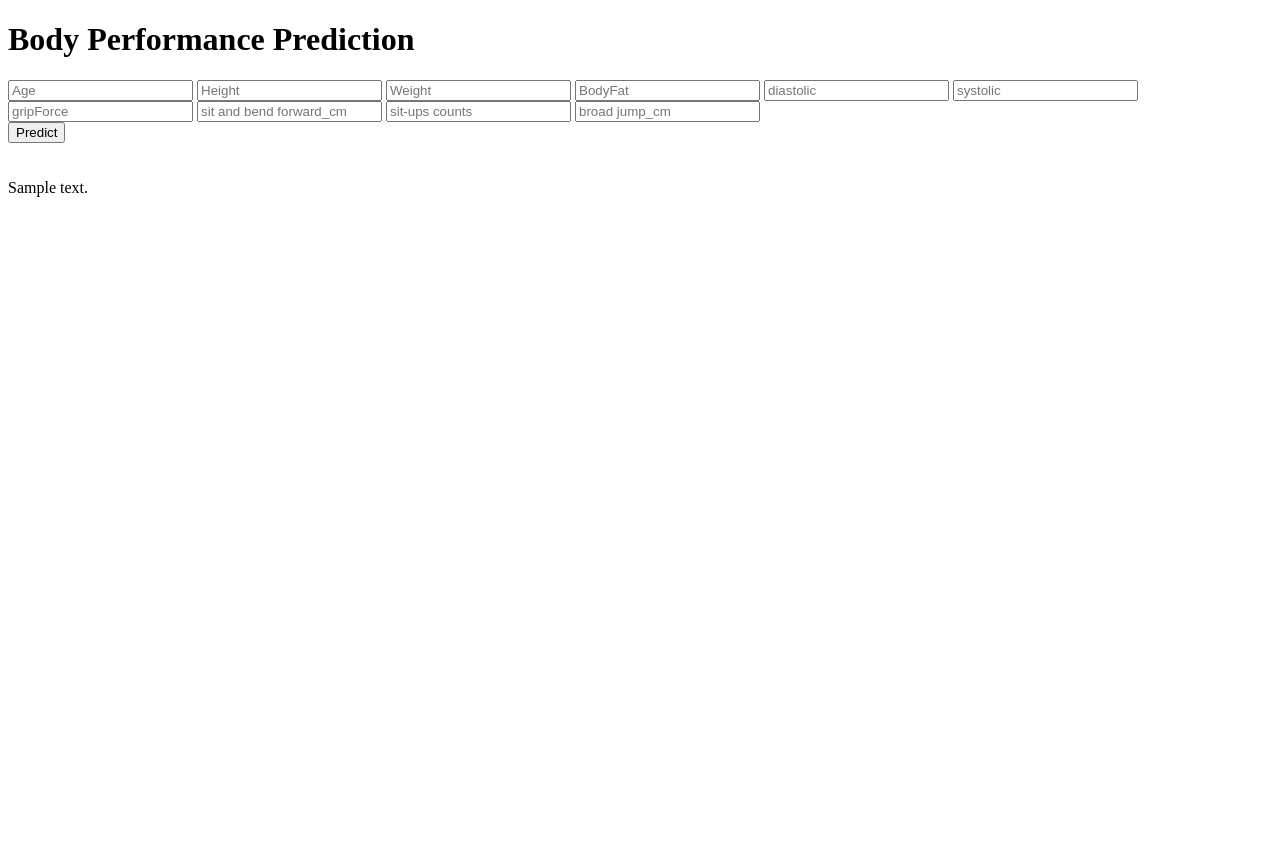
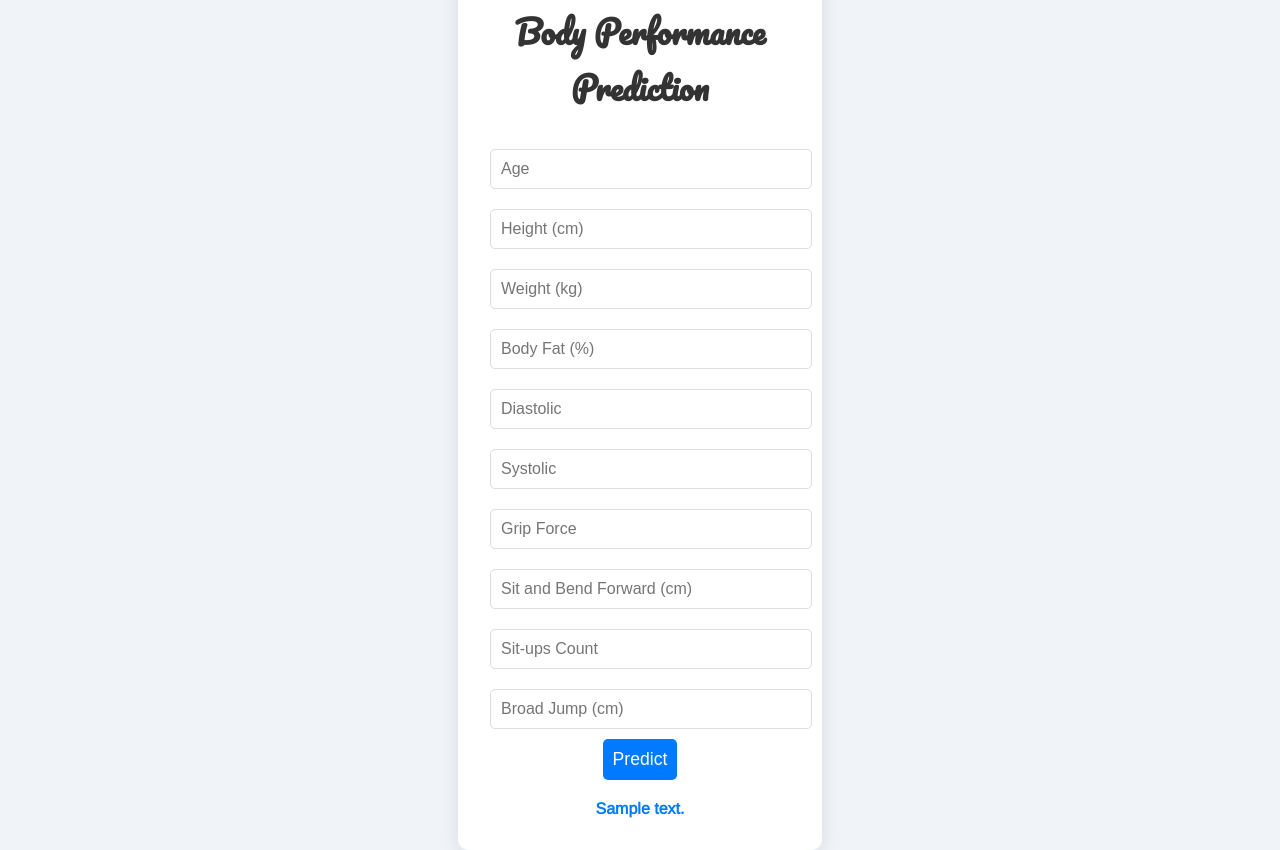
Before and after one commit to kianwai96/BodyPerformance, a Flask app: template templates/app.html in a window 1280 px wide. Before the commit the page ends 197 px from the top, so only its background shows below. Run offline with Flask 3, Linux system fonts and the light colour scheme; the template is opened without the code that fills it: most values are stand-ins (such as "Sample title", 1, 10 or a date in 2020); parts of the project's set-up code (start-up, migrations or seed data) failed here and were passed over.

Commit message:
Add files via upload

```diff
--- a/templates/app.html
+++ b/templates/app.html
@@ -1,14 +1,63 @@
 <!DOCTYPE html>
-<html >
-<!--From https://codepen.io/frytyler/pen/EGdtg-->
+<html lang="en">
 <head>
     <meta charset="UTF-8">
-  <title>ML API</title>
+    <meta name="viewport" content="width=device-width, initial-scale=1.0">
+    <title>Body Performance Prediction</title>
     <link href='https://fonts.googleapis.com/css?family=Pacifico' rel='stylesheet' type='text/css'>
     <link href='https://fonts.googleapis.com/css?family=Arimo' rel='stylesheet' type='text/css'>
     <link href='https://fonts.googleapis.com/css?family=Hind:300' rel='stylesheet' type='text/css'>
     <link href='https://fonts.googleapis.com/css?family=Open+Sans+Condensed:300' rel='stylesheet' type='text/css'>
-
+    <style>
+        body {
+            background-color: #f0f4f8;
+            font-family: 'Arimo', sans-serif;
+            display: flex;
+            justify-content: center;
+            align-items: center;
+            height: 100vh;
+            margin: 0;
+        }
+        .login {
+            background: white;
+            padding: 2rem;
+            border-radius: 10px;
+            box-shadow: 0 4px 20px rgba(0, 0, 0, 0.1);
+            text-align: center;
+            width: 300px;
+        }
+        h1 {
+            font-family: 'Pacifico', cursive;
+            color: #333;
+            margin-bottom: 1.5rem;
+        }
+        input[type="text"] {
+            width: 100%;
+            padding: 10px;
+            margin: 10px 0;
+            border: 1px solid #ddd;
+            border-radius: 5px;
+            font-size: 1rem;
+        }
+        button {
+            background-color: #007bff;
+            color: white;
+            border: none;
+            padding: 10px;
+            border-radius: 5px;
+            cursor: pointer;
+            font-size: 1.1rem;
+            transition: background-color 0.3s;
+        }
+        button:hover {
+            background-color: #0056b3;
+        }
+        .prediction {
+            margin-top: 20px;
+            font-weight: bold;
+            color: #007bff;
+        }
+    </style>
 </head>
 
 <body>
@@ -16,27 +65,22 @@
         <h1>Body Performance Prediction</h1>
 
         <!-- Main Input For Receiving Query to our ML -->
-    <form action="{{ url_for('predict')}}"method="post">
-    	<input type="text" name="age" placeholder="Age" required="required" />
-		  <input type="text" name="height_cm" placeholder="Height" required="required" />
-		  <input type="text" name="weight_kg" placeholder="Weight" required="required" />
-      <input type="text" name="body fat_%" placeholder="BodyFat" required="required" />
-      <input type="text" name="diastolic" placeholder="diastolic" required="required" />
-      <input type="text" name="systolic" placeholder="systolic" required="required" />
-      <input type="text" name="gripForce" placeholder="gripForce" required="required" />
-      <input type="text" name="sit and bend forward_cm" placeholder="sit and bend forward_cm" required="required" />
-      <input type="text" name="sit-up counts" placeholder="sit-ups counts" required="required" />
-      <input type="text" name="broad jump_cm" placeholder="broad jump_cm" required="required" />
+        <form action="{{ url_for('predict')}}" method="post">
+            <input type="text" name="age" placeholder="Age" required />
+            <input type="text" name="height_cm" placeholder="Height (cm)" required />
+            <input type="text" name="weight_kg" placeholder="Weight (kg)" required />
+            <input type="text" name="body fat_%" placeholder="Body Fat (%)" required />
+            <input type="text" name="diastolic" placeholder="Diastolic" required />
+            <input type="text" name="systolic" placeholder="Systolic" required />
+            <input type="text" name="gripForce" placeholder="Grip Force" required />
+            <input type="text" name="sit and bend forward_cm" placeholder="Sit and Bend Forward (cm)" required />
+            <input type="text" name="sit-up counts" placeholder="Sit-ups Count" required />
+            <input type="text" name="broad jump_cm" placeholder="Broad Jump (cm)" required />
             <br>
-        <button type="submit" class="btn btn-primary btn-block btn-large">Predict</button>
+            <button type="submit">Predict</button>
         </form>
 
-   <br>
-   <br>
-   {{ prediction_text }}
-
+        <div class="prediction">{{ prediction_text }}</div>
     </div>
-
-
 </body>
 </html>
```
Lines whose indentation alone changed are shown as unchanged.
